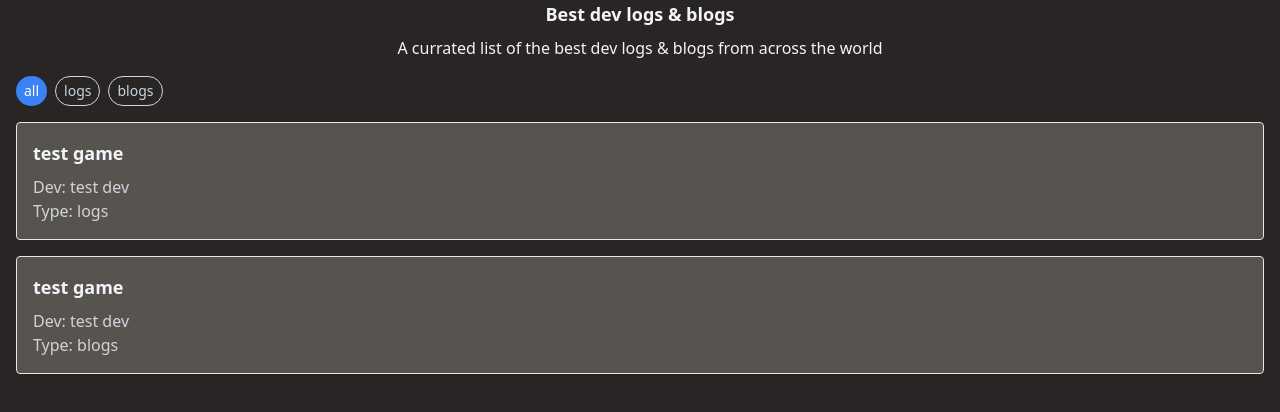
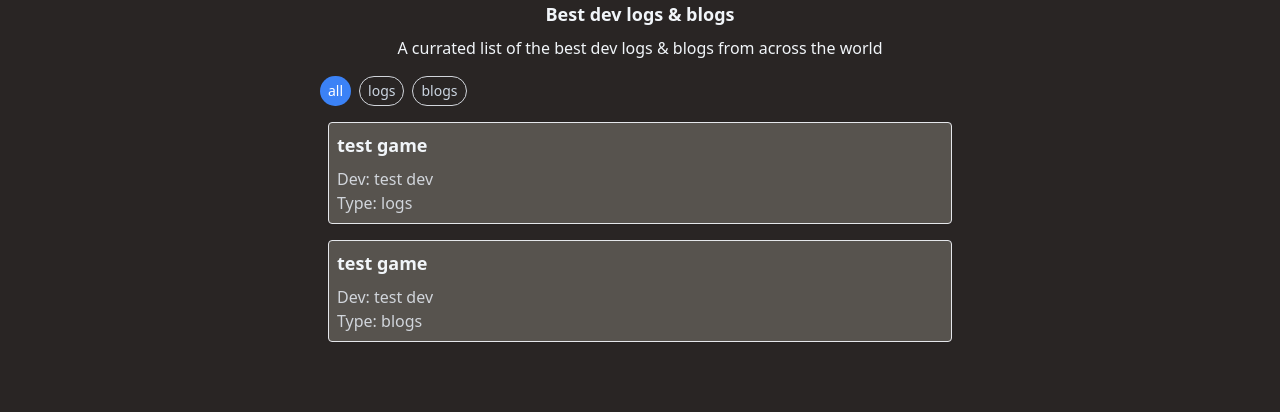
Before and after one commit to EledenGreen/awesome-dev-logs-blogs-podcast, a React (Vite) app in the folder awesome-devlog/: page / in a window 1280 px wide. Shown: the top 412 px of the page. Built offline with nearby package versions, Linux system fonts and the light colour scheme; data requests are answered from the project's data file.

Commit message:
fixed ul placement

```diff
--- a/awesome-devlog/src/App.jsx
+++ b/awesome-devlog/src/App.jsx
@@ -5,6 +5,7 @@ import Devlog from './components/devlog'
 import './index.css'
 import Menu from './components/menu'
 import VisibilityFilter from './components/filter'
+import Footer from './components/footer'
 
 const App = () => {
   const dispatch = useDispatch()
@@ -18,6 +19,7 @@ const App = () => {
       <Menu />
       <VisibilityFilter />
       <Devlog />
+      <Footer />
     </>
   )
 }
--- a/awesome-devlog/src/components/devlog.jsx
+++ b/awesome-devlog/src/components/devlog.jsx
@@ -14,8 +14,13 @@ const Devlog = () => {
   return (
     <div className="p-4">
       {devlogs.map((devlog) => (
-        <a href={devlog.url} key={devlog.id}>
-          <ul className="mb-4 p-4 border rounded shadow-sm bg-stone-600 transition duration-300 ease-in-out transform hover:bg-zinc-500 hover:translate-y-1">
+        <a
+          href={devlog.url}
+          key={devlog.id}
+          target="_blank"
+          rel="noopener noreferrer"
+        >
+          <ul className="custom-devlog-width mx-auto mb-4 p-2 border rounded shadow-sm bg-stone-600 transition duration-300 ease-in-out transform hover:bg-zinc-500 hover:translate-y-1">
             <li className="font-semibold text-slate-100 text-lg mb-2">
               {devlog.name}
             </li>
--- a/awesome-devlog/src/components/filter.jsx
+++ b/awesome-devlog/src/components/filter.jsx
@@ -14,7 +14,7 @@ const VisibilityFilter = () => {
   }
 
   return (
-    <div className="ml-4 mt-4 flex space-x-2">
+    <div className="custom-devlog-width mx-auto mt-4 flex justify-left space-x-2">
       <button
         onClick={() => dispatch(setFilter('ALL'))}
         className={getButtonClass('ALL')}
--- /dev/null
+++ b/awesome-devlog/src/components/footer.jsx
@@ -0,0 +1,5 @@
+const Footer = () => {
+  return <div></div>
+}
+
+export default Footer
--- a/awesome-devlog/src/index.css
+++ b/awesome-devlog/src/index.css
@@ -5,3 +5,7 @@
 body {
   @apply bg-stone-800;
 }
+
+.custom-devlog-width {
+  width: 50%;
+}
```
